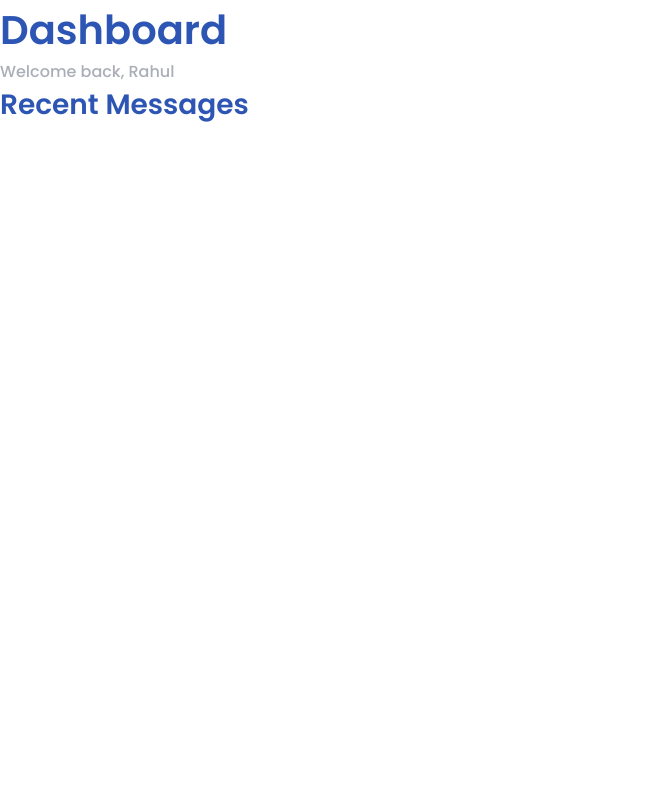
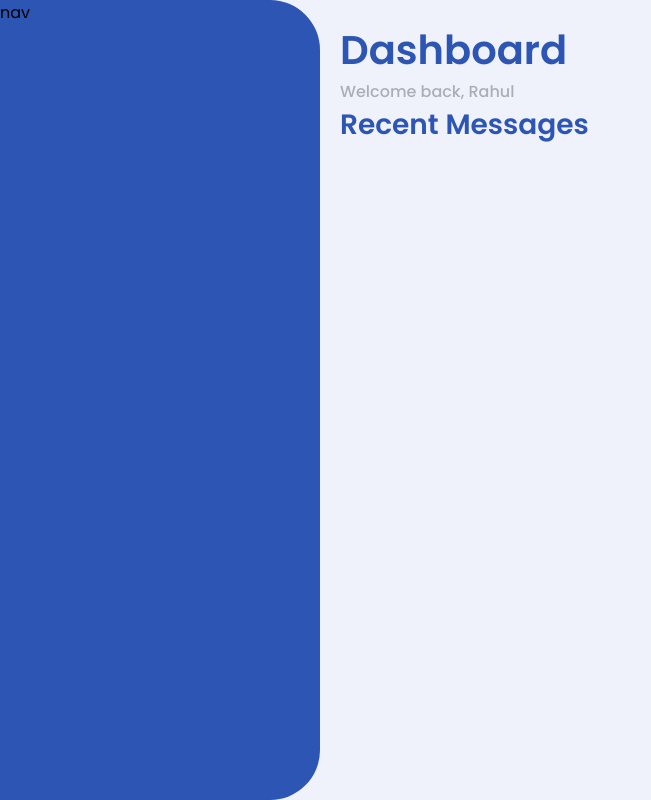
Before and after one commit to prableen14/Business-1-Alchimetis, a React (Create React App) app: page /dashboard in a window 1280 px wide. Shown: the whole page, without its empty margins (0-651 px from the left). Built offline with nearby package versions, Linux system fonts and the light colour scheme.

Commit message:
side nav creation

```diff
--- a/src/App.js
+++ b/src/App.js
@@ -1,10 +1,14 @@
 import "./App.scss";
 import { Dashboard } from "./components/index";
+import { SideNav } from "./molecules/index";
 
 function App() {
   return (
     <div className='App'>
-      <Dashboard />
+      <SideNav />
+      <div className='Pages'>
+        <Dashboard />
+      </div>
     </div>
   );
 }
--- a/src/App.scss
+++ b/src/App.scss
@@ -1,4 +1,16 @@
 @import "index.scss";
-body {
-  color: $primary-blue;
+.App {
+  display: flex;
+  flex-direction: row;
+  width: 100%;
+  position: relative;
+  background-color: $secondary-blue;
+  .Pages {
+    position: absolute;
+    top: 0;
+    right: 0;
+    height: calc(100vh - 40px);
+    width: calc(100% - 360px);
+    padding: 20px;
+  }
 }
--- a/src/index.scss
+++ b/src/index.scss
@@ -9,6 +9,7 @@ $bold-6: 600;
 $bold-5: 500;
 
 body {
+  background-color: $secondary-blue;
   margin: 0;
   padding: 0;
   font-family: "Poppins", sans-serif;
--- /dev/null
+++ b/src/molecules/SideNav/sideNav.js
@@ -0,0 +1,8 @@
+import React from "react";
+import "./style.scss";
+
+const SideNav = () => {
+  return <div id='sideNav'>nav</div>;
+};
+
+export default SideNav;
--- /dev/null
+++ b/src/molecules/SideNav/style.scss
@@ -0,0 +1,10 @@
+@import "../../index.scss";
+#sideNav {
+  width: 320px;
+  position: absolute;
+  top: 0;
+  left: 0;
+  height: 100vh;
+  background-color: $primary-blue;
+  border-radius: 0 50px 50px 0;
+}
--- a/src/molecules/index.js
+++ b/src/molecules/index.js
@@ -1 +1,3 @@
 // common export for all the molecules
+import SideNav from "./SideNav/sideNav";
+export { SideNav };
```
